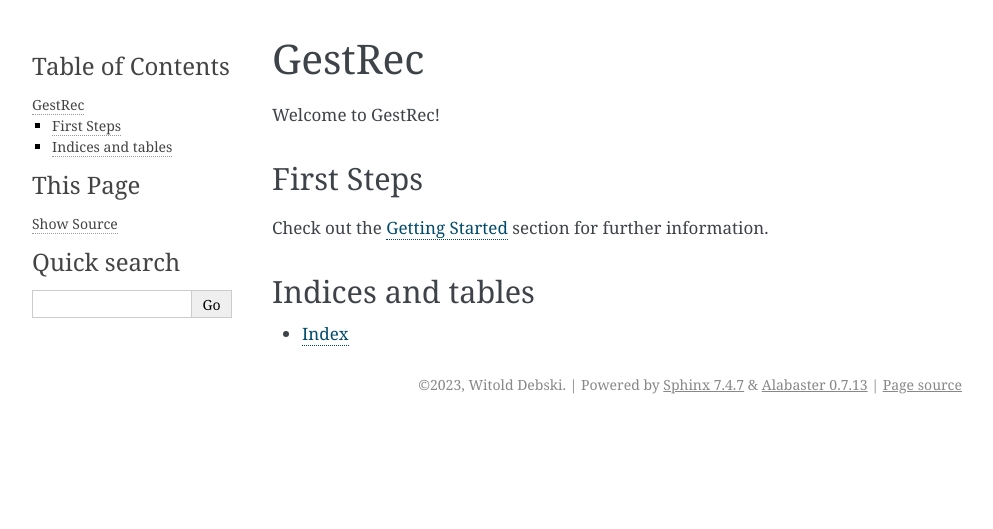
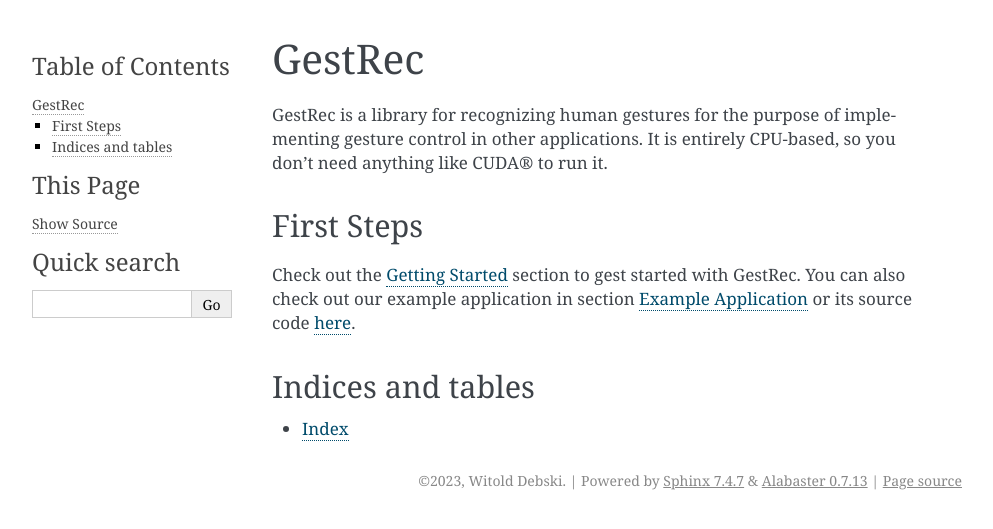
Before and after one commit to witolddebski/GestRec, a Sphinx documentation site: the page built from docs/source/index.rst, in a window 1280 px wide. Shown: the top 529 px of the page, without its empty margins (148-1141 px from the left). Built offline with Sphinx 7.4.7, drawn with Linux system fonts in a browser that asks for light colours.

Commit message:
update description on landing page

```diff
--- a/docs/source/index.rst
+++ b/docs/source/index.rst
@@ -1,11 +1,13 @@
 GestRec
 ===================================
 
-Welcome to GestRec!
+GestRec is a library for recognizing human gestures for the purpose of implementing gesture control
+in other applications. It is entirely CPU-based, so you don't need anything like CUDA® to run it.
 
 First Steps
 -----------
-Check out the :doc:`usage` section for further information.
+Check out the :doc:`usage` section to gest started with GestRec. You can also check out our example application
+in section :doc:`example_kiosk` or its source code `here <https://github.com/witolddebski/GestRec/blob/master/kiosk_app.py>`_.
 
 .. toctree::
    :maxdepth: 2
```
